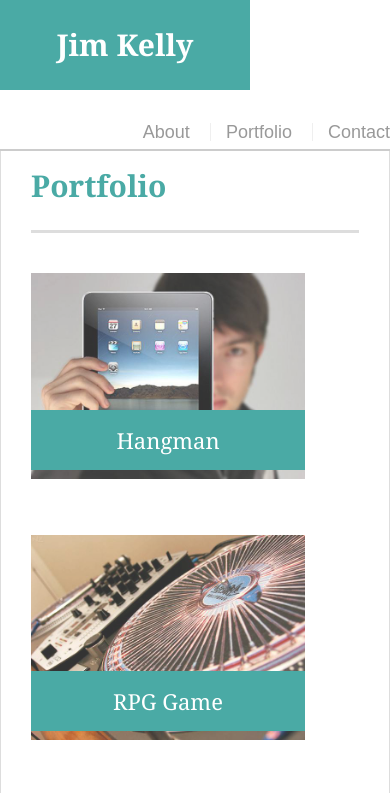
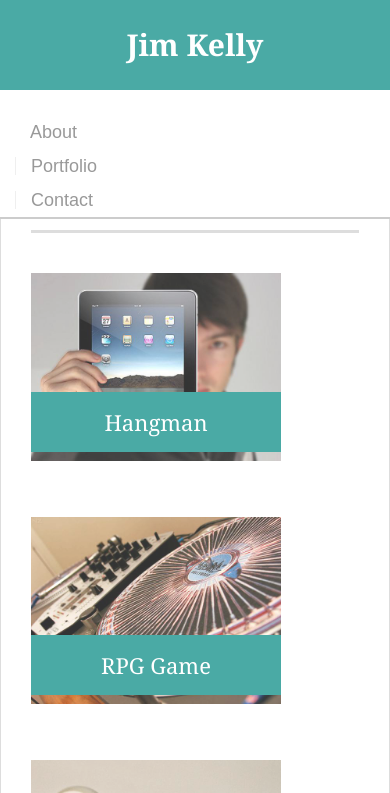
Before and after one commit to jamesjkelly/Responsive-Portfolio, a plain HTML site: page portfolio.html in a window 390 px wide. Shown: the top 793 px of the page. Drawn offline with Linux system fonts and the light colour scheme.

Commit message:
2nd commit

```diff
--- a/assets/css/style.css
+++ b/assets/css/style.css
@@ -240,7 +240,7 @@ input[type=submit] {
 
 
 
-@media (max-width:  1000px) {
+@media (max-width:  980px) {
   .auth-image {
     clear:both;
     width:100%;
@@ -249,5 +249,38 @@ input[type=submit] {
 p
 {clear:both;}
 
+.work {
+  position: relative;
+  float: left;
+  width: 250px;
+  margin: 20px 0 25px;
+  overflow: auto;
+}
+}
+
+
+@media (max-width:  640px) {
+
+  #logo {width:100%;}
+
+
+
+.sidebar {
+ width: 100%;
+ clear:both;
+  background: #fff;
+  border: 1px solid #ddd;
+    max-width: 690px;
+
+ }
+ nav {
+  float: left;
+  align:center;
+  margin-top: 25px;
+}
+nav a{
+  width:180px;
+}
 
 }
+}
```
